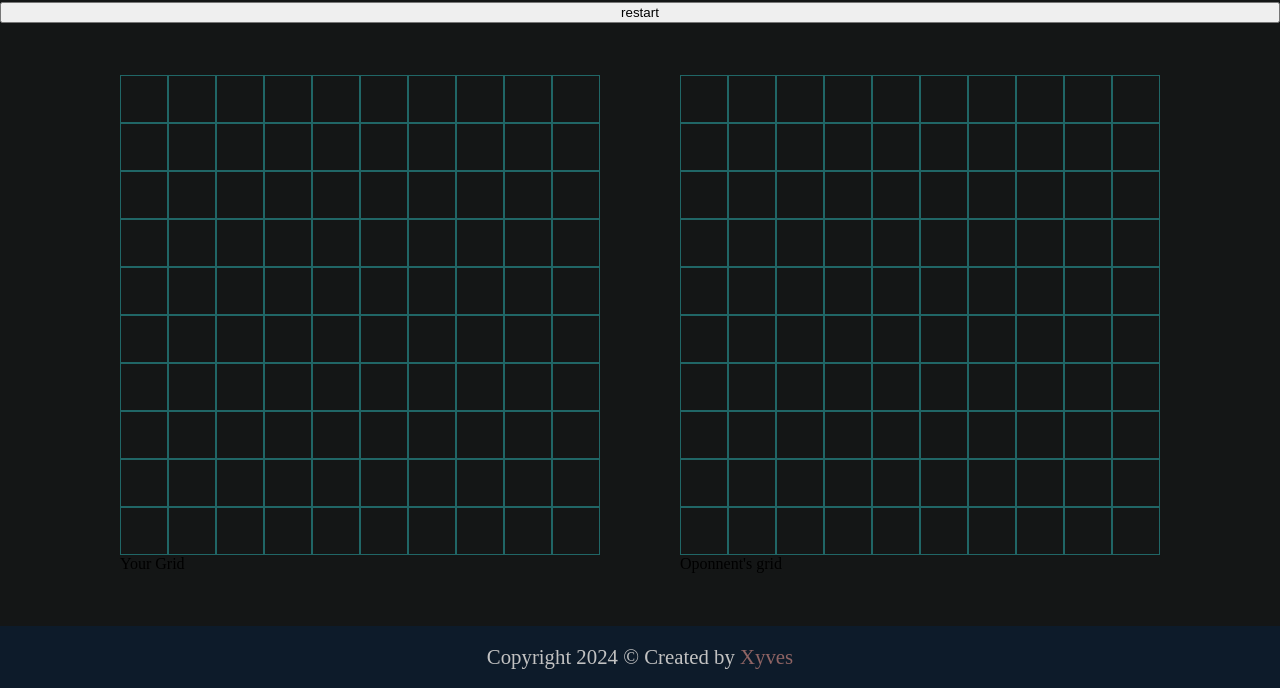
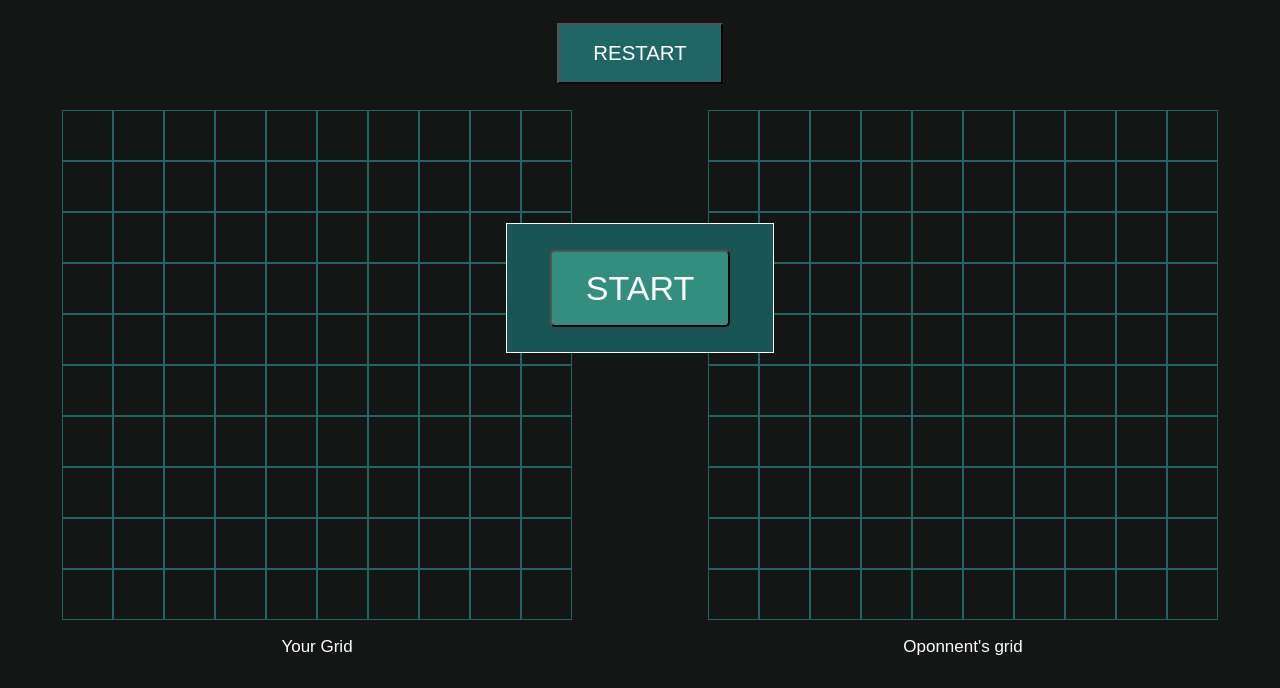
Before and after one commit to Xyves/Battleship, a website built with webpack: page src/index.html in a window 1280 px wide. Shown: the part 112-800 px from the top of the page. Built offline with nearby package versions, Linux system fonts and the light colour scheme; a web font is replaced by a local one.

Commit message:
Add dialog and section styling

```diff
--- a/src/styles.scss
+++ b/src/styles.scss
@@ -5,7 +5,7 @@
 =================================*/
 html {
   box-sizing: border-box;
-  font-size: 16px;
+  font-size: 17px;
 }
 *,
 *:before,
@@ -54,35 +54,50 @@ body {
   --grid-cell-size: 3rem;
   --main-bg-color: rgb(26, 84, 84);
   --main-border-color: rgb(32, 102, 102);
+  --main-background-color: #141616;
 }
 body {
   display: flex;
   flex-direction: column;
   max-width: 100%;
   background-color: #141616;
+  font-family: "Protest Guerrilla", sans-serif;
 }
 header {
   background-color: inherit;
   font-size: 2rem;
   vertical-align: center;
   padding: 20px;
+  user-select: none;
   h1 {
-    font-family: "Protest Guerrilla", sans-serif;
     color: white;
     text-align: center;
     text-decoration: underline;
   }
 }
-
+#reset-btn {
+  font-size: 1.2rem;
+  margin: 0 auto;
+  padding: 1rem 2rem;
+  margin-top: 1rem;
+  margin-bottom: 1.5rem;
+  background-color: #206666;
+  color: white;
+  text-transform: uppercase;
+}
 main {
   display: flex;
   justify-content: center;
   align-items: center;
   flex: 1;
+  gap: 8rem;
 }
 section {
-  #gameBoard1 {
-    margin-right: 5rem;
+  .battlefield-label {
+    margin-top: 1rem;
+    color: white;
+    text-align: center;
+    user-select: none;
   }
 }
 .gameboard {
@@ -95,6 +110,24 @@ section {
     border: 1px solid var(--main-border-color);
   }
 }
+dialog {
+  position: absolute;
+  bottom: 0;
+  top: 0;
+  background-color: var(--main-bg-color);
+  padding: 1.5rem 2.5rem;
+  border: 1px solid white;
+  button {
+    background-color: #328f7f;
+    padding: 1rem 2rem;
+    border-radius: 5px;
+    color: white;
+    user-select: none;
+    font-size: 2rem;
+  }
+  button:active {
+  }
+}
 footer {
   font-size: 1.3rem;
   background-color: #0d1b2a;
@@ -102,6 +135,7 @@ footer {
   text-align: center;
   color: rgb(194, 194, 194);
   vertical-align: center;
+  margin-top: 2rem;
   a {
     text-decoration: none;
     color: rgb(143, 100, 100);
@@ -113,20 +147,27 @@ footer {
 =================================*/
 
 @media (max-width: 500px) {
+  html {
+    font-size: 12px;
+  }
   header {
     font-size: 1.3rem;
     padding: 10px;
   }
   :root {
-    --grid-cell-size: 0.5rem;
+    --grid-cell-size: 0.4rem;
   }
   main {
     flex-direction: column;
   }
 }
 @media (max-width: 800px) {
+  html {
+    font-size: 14px;
+  }
   main {
     flex-direction: column;
+    gap: 1rem;
   }
   section {
     #gameBoard1 {
@@ -135,7 +176,10 @@ footer {
     }
   }
 }
-@media (max-width: 1100px) {
+@media (max-width: 1200px) {
+  html {
+    font-size: 16px;
+  }
   :root {
     --grid-cell-size: 2rem;
   }
```
Also changed, not shown: dist/css/styles.css, 1 other file.
